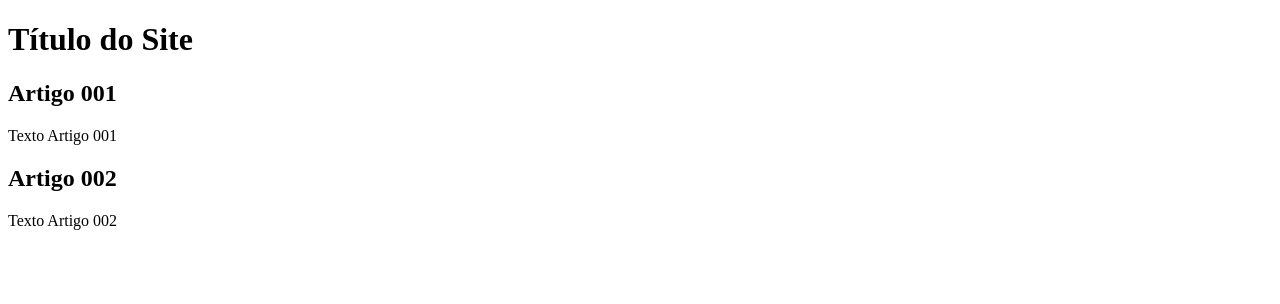
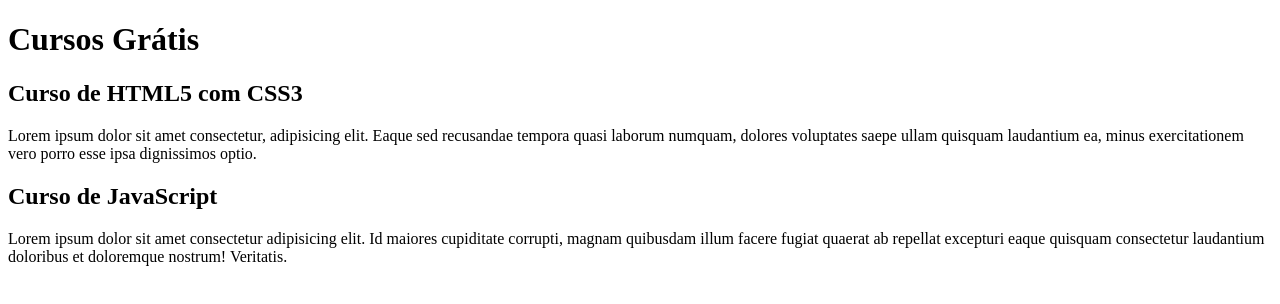
Before and after one commit to matheusbatista1/projeto-site, a plain HTML site: page index.html in a window 1280 px wide. Drawn offline with Linux system fonts and the light colour scheme.

Commit message:
comecei a escrever o conteúdo

```diff
--- a/index.html
+++ b/index.html
@@ -9,15 +9,15 @@
 <body>
     <main>
         <header>
-            <h1>Título do Site</h1>
+            <h1>Cursos Grátis</h1>
         </header>
         <article>
-            <h2>Artigo 001</h2>
-            <p>Texto Artigo 001</p>
+            <h2>Curso de HTML5 com CSS3</h2>
+            <p>Lorem ipsum dolor sit amet consectetur, adipisicing elit. Eaque sed recusandae tempora quasi laborum numquam, dolores voluptates saepe ullam quisquam laudantium ea, minus exercitationem vero porro esse ipsa dignissimos optio.</p>
         </article>
         <article>
-            <h2>Artigo 002</h2>
-            <p>Texto Artigo 002</p>
+            <h2>Curso de JavaScript</h2>
+            <p>Lorem ipsum dolor sit amet consectetur adipisicing elit. Id maiores cupiditate corrupti, magnam quibusdam illum facere fugiat quaerat ab repellat excepturi eaque quisquam consectetur laudantium doloribus et doloremque nostrum! Veritatis.</p>
         </article>
     </main>
 </body>
```
